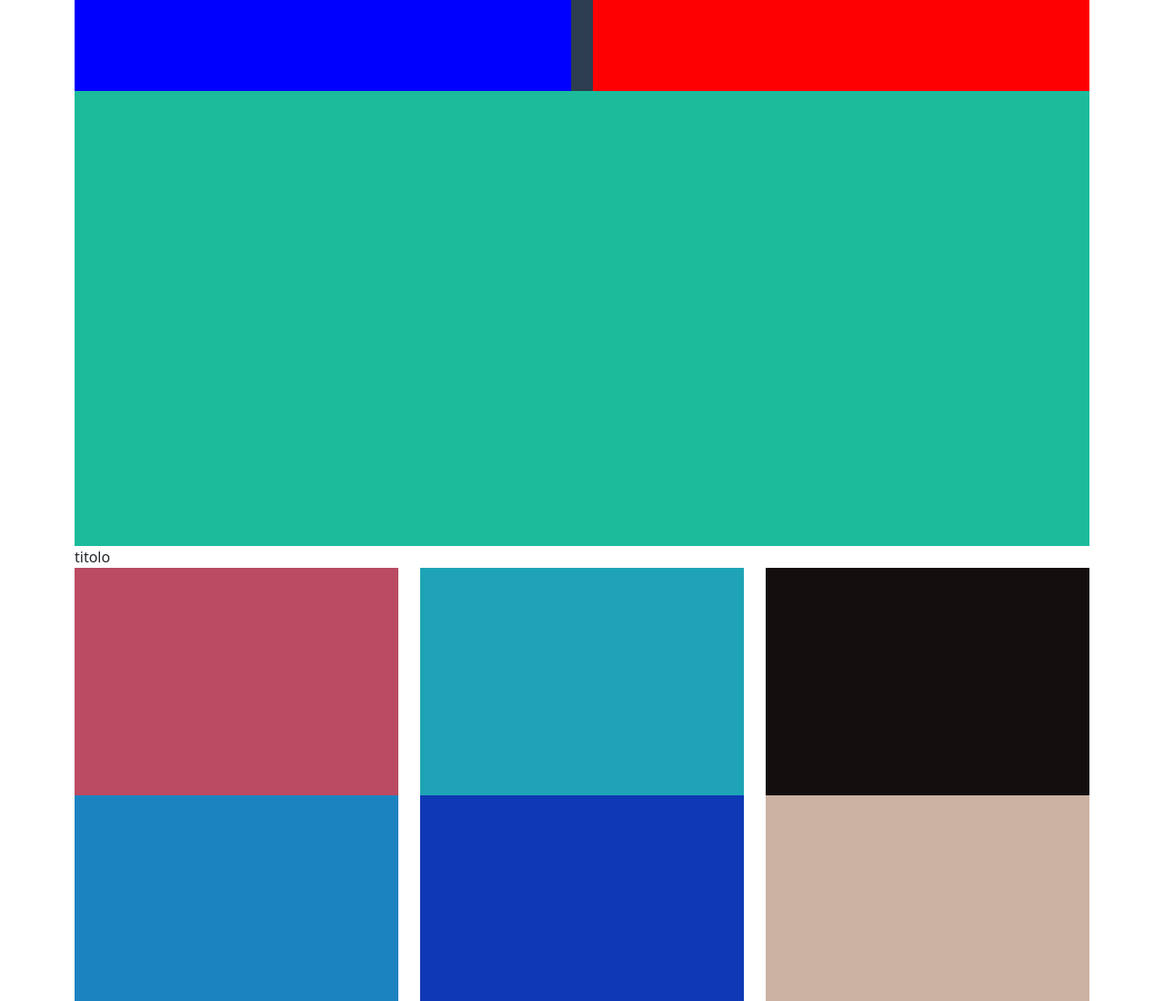
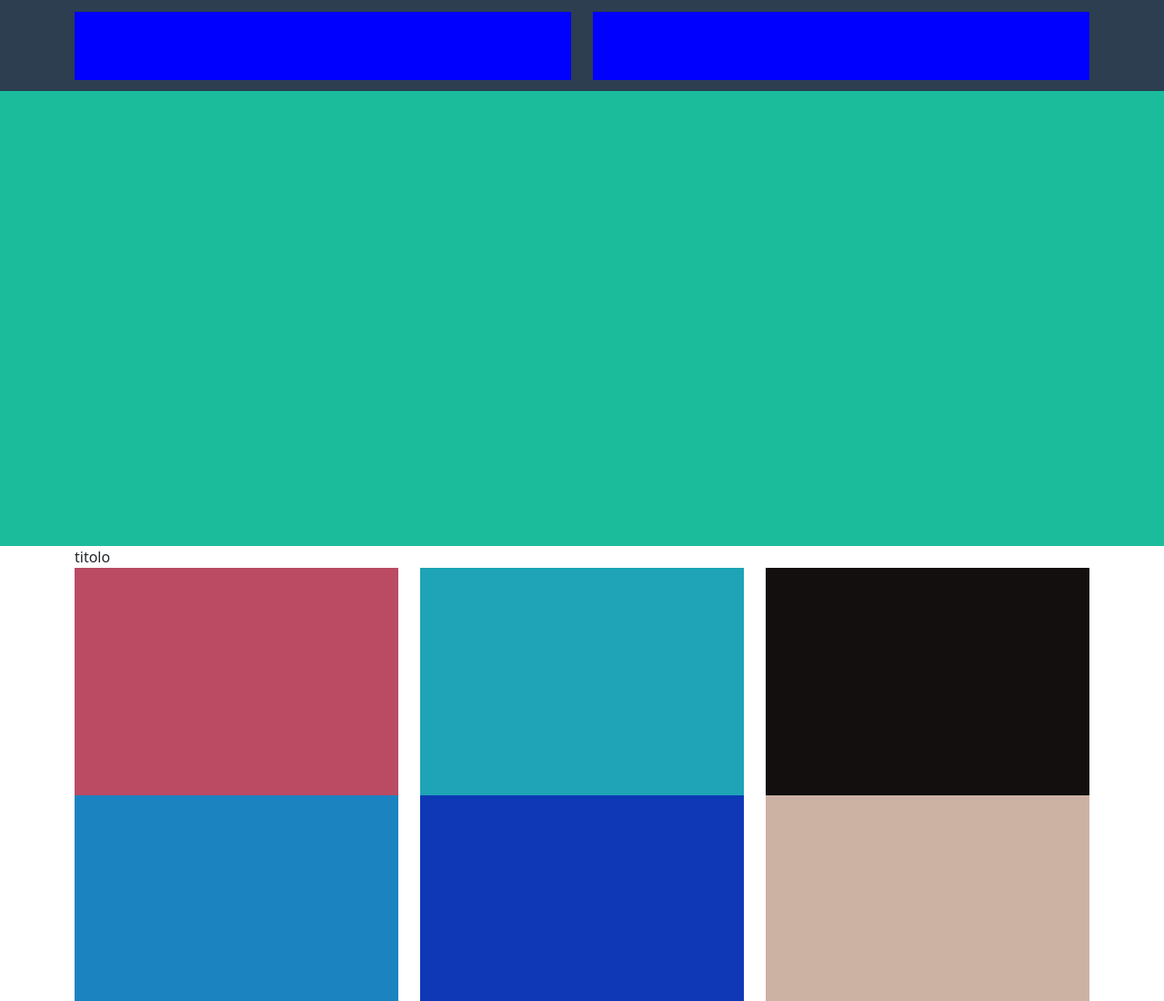
Before and after one commit to Gresdian/html-css-bootstrap-freelancer, a plain HTML site: page index.html in a window 1280 px wide. Shown: the top 1100 px of the page at 91% size. Drawn offline with nearby package versions, Linux system fonts and the light colour scheme.

Commit message:
correct margin

```diff
--- a/index.html
+++ b/index.html
@@ -12,26 +12,26 @@
     <header>
         <div class="container">
             <div class="row">
-                <div class="col-12">
-                    <div class="background-header">
-                        <div class="row">
-                            <div class="col ">
-                                <div class="content"></div>
-                            </div>
-                            <div class="col">
-                                <div class="red"></div>
-                            </div>
-                        </div>
-                    </div>
+                <div class="col-6">
+                    <div class="content"></div>
                 </div>
-                <div class="col-12">
-                    <div class="jumbotron"></div>
+                <div class="col-6">
+                    <div class="content"></div>
                 </div>
             </div>
         </div>
     </header>
     <!-- MAIN -->
     <main>
+        <div class="jumbo">
+            <div class="container">
+                <div class="row">
+                    <div class="col-12">
+                        <div class="jumbotron"></div>
+                    </div>
+                </div>
+            </div>
+        </div>
         <div class="container">
             <div class="row">
                 <div class="col-12">
--- a/style.css
+++ b/style.css
@@ -4,9 +4,15 @@
     box-sizing: border-box;
 }
 
+header{
+    height:100px ;
+    background-color: #2c3e50;
+    align-items: center;
+    display: flex;
+}
 
 .content{
-    height: 100px;
+    height: 75px;
     background-color: blue;
 }
 
@@ -19,9 +25,14 @@
     background-color: #2c3e50;
 }
 
-.jumbotron{
+.jumbo{
     background-color: #1abc9c;
     height: 500px;
+}
+
+.jumbotron{
+    height: 500px;
+    background-color: #1abc9c;
 }
 
 
```
